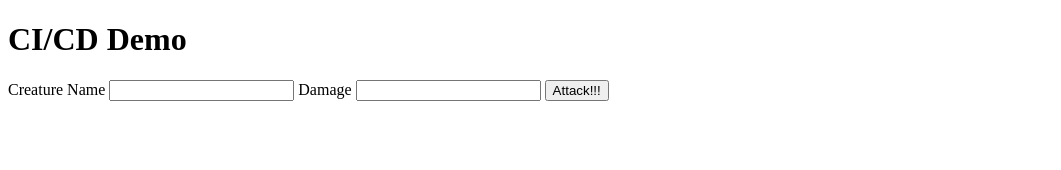
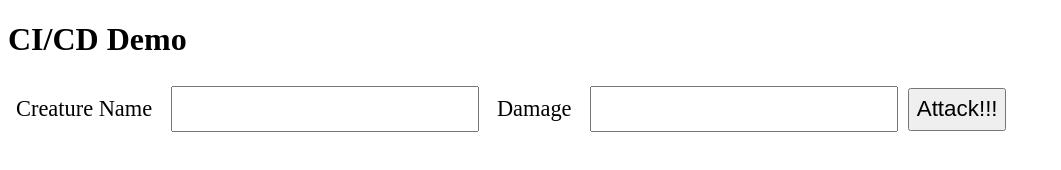
Before and after one commit to rafiyasir/ci-github-actions, a website built with webpack: page src/index.html in a window 1280 px wide. Shown: the whole page, without its empty margins (0-1061 px from the left). Built offline with nearby package versions, Linux system fonts and the light colour scheme.

Commit message:
update index.html as per lighthouse defination

```diff
--- a/lighthouserc.js
+++ b/lighthouserc.js
@@ -6,5 +6,8 @@ module.exports = {
     assert: {
       preset: 'lighthouse:no-pwa',
     },
+    assertions: {
+      'csp-xss': 'off',
+    },
   },
 };
--- a/package.json
+++ b/package.json
@@ -6,8 +6,8 @@
   "scripts": {
     "develop": "webpack --mode=development",
     "build": "webpack --mode=production",
-    "lint": "eslint . --fix",
-    "ci:lint": "eslint .",
+    "lint": "eslint ./src --fix",
+    "ci:lint": "eslint ./src",
     "test": "jest --watch",
     "ci:test": "jest --ci",
     "ci:lighthouse": "lhci autorun"
--- a/src/index.html
+++ b/src/index.html
@@ -4,7 +4,23 @@
     <meta charset="UTF-8">
     <meta http-equiv="X-UA-Compatible" content="IE=edge">
     <meta name="viewport" content="width=device-width, initial-scale=1.0">
+    <meta name="description" content="website which is demoing CI/CD through Github Action" />
     <title>CI/CD </title>
+    <style>
+        label {
+            font-size: 1.4rem;
+            padding: 0.5rem;
+        }
+        input {
+            font-size: 1.4rem;
+            padding: 0.5rem;
+            margin: .4rem;
+        }
+        button {
+            font-size: 1.4rem;
+            padding: 0.4rem;
+        }
+    </style>
 </head>
 <body>
     <h1>CI/CD Demo</h1>
```
